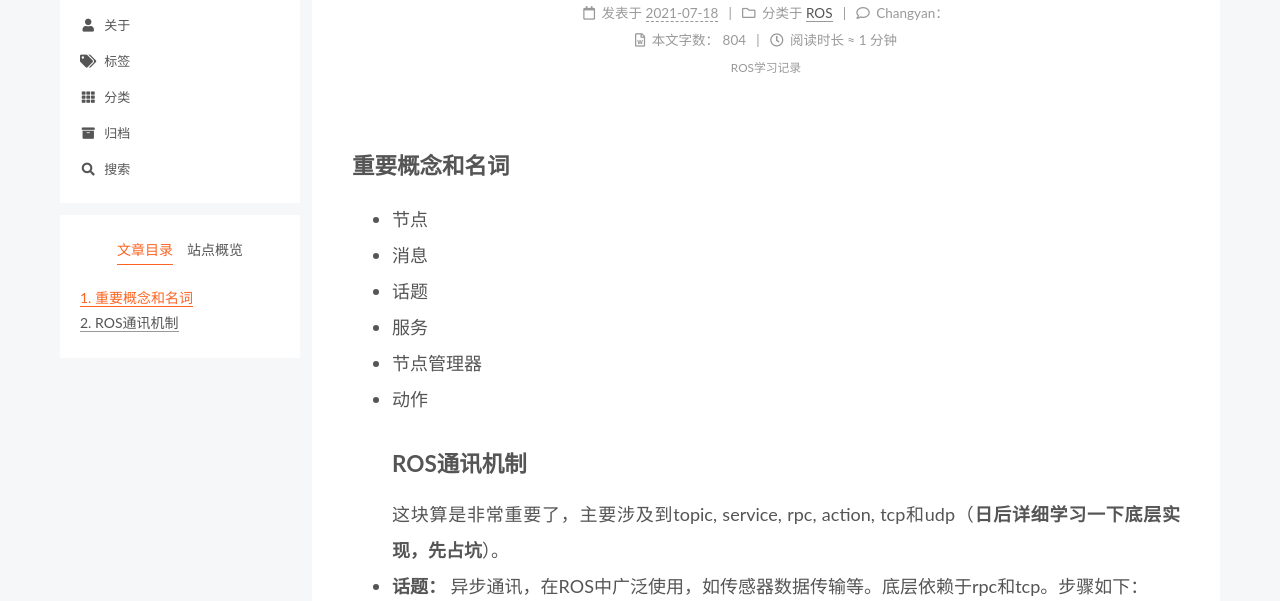
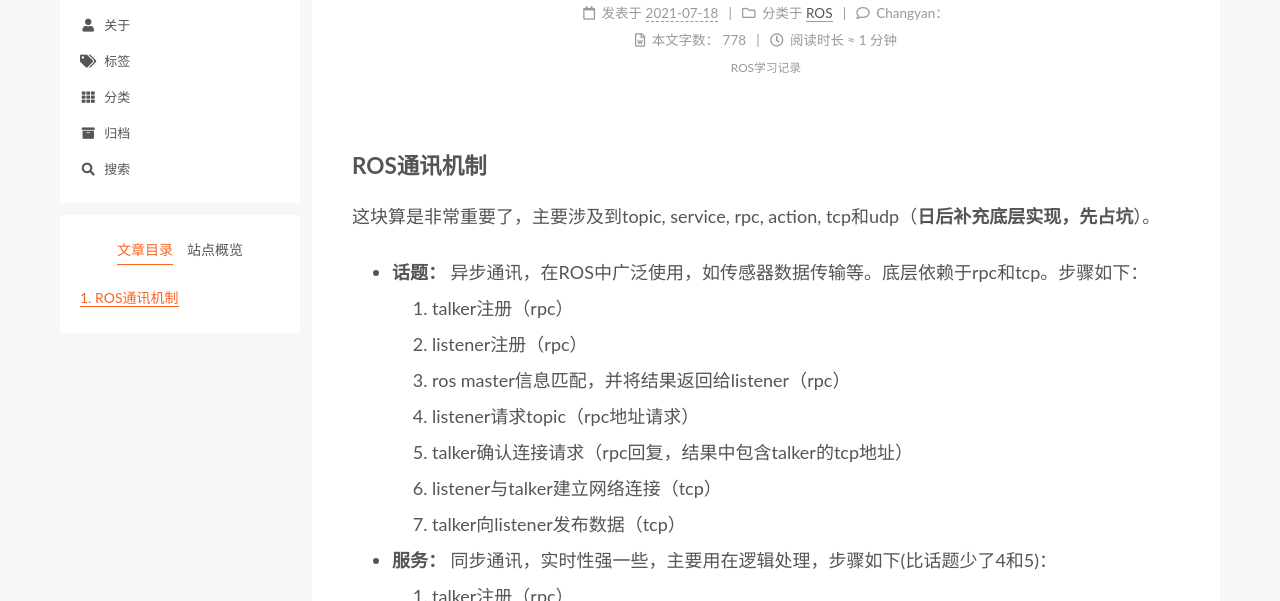
Before and after one commit to zhanghengsjtu/zhanghengsjtu.github.io, a plain HTML site: page 2021/07/18/ROS通讯/index.html in a window 1280 px wide. Shown: the part 127-728 px from the top of the page. Drawn offline with Linux system fonts and the light colour scheme.

Commit message:
Site updated: 2021-07-18 21:48:15

```diff
--- a/2021/07/18/ROS通讯/index.html
+++ b/2021/07/18/ROS通讯/index.html
@@ -28,7 +28,7 @@
 <meta property="og:description" content="ROS学习记录">
 <meta property="og:locale" content="zh_CN">
 <meta property="article:published_time" content="2021-07-18T08:43:45.000Z">
-<meta property="article:modified_time" content="2021-07-18T13:46:35.687Z">
+<meta property="article:modified_time" content="2021-07-18T13:48:05.956Z">
 <meta property="article:author" content="张恒">
 <meta property="article:tag" content="ROS">
 <meta name="twitter:card" content="summary">
@@ -219,7 +219,7 @@
               <span class="post-meta-item-text">发表于</span>
 
 
-              <time title="创建时间：2021-07-18 16:43:45 / 修改时间：21:46:35" itemprop="dateCreated datePublished" datetime="2021-07-18T16:43:45+08:00">2021-07-18</time>
+              <time title="创建时间：2021-07-18 16:43:45 / 修改时间：21:48:05" itemprop="dateCreated datePublished" datetime="2021-07-18T16:43:45+08:00">2021-07-18</time>
             </span>
             <span class="post-meta-item">
               <span class="post-meta-item-icon">
@@ -253,7 +253,7 @@
                 <i class="far fa-file-word"></i>
               </span>
                 <span class="post-meta-item-text">本文字数：</span>
-              <span>804</span>
+              <span>778</span>
             </span>
             <span class="post-meta-item" title="阅读时长">
               <span class="post-meta-item-icon">
@@ -273,13 +273,8 @@
     <div class="post-body" itemprop="articleBody">
 
 
-        <h3 id="重要概念和名词"><a href="#重要概念和名词" class="headerlink" title="重要概念和名词"></a>重要概念和名词</h3><ul>
-<li>节点</li>
-<li>消息</li>
-<li>话题</li>
-<li>服务</li>
-<li>节点管理器</li>
-<li>动作<h3 id="ROS通讯机制"><a href="#ROS通讯机制" class="headerlink" title="ROS通讯机制"></a>ROS通讯机制</h3>这块算是非常重要了，主要涉及到topic, service, rpc, action, tcp和udp（<strong>日后详细学习一下底层实现，先占坑</strong>）。</li>
+        <h3 id="ROS通讯机制"><a href="#ROS通讯机制" class="headerlink" title="ROS通讯机制"></a>ROS通讯机制</h3><p>这块算是非常重要了，主要涉及到topic, service, rpc, action, tcp和udp（<strong>日后补充底层实现，先占坑</strong>）。</p>
+<ul>
 <li><strong>话题：</strong> 异步通讯，在ROS中广泛使用，如传感器数据传输等。底层依赖于rpc和tcp。步骤如下：<ol>
 <li>talker注册（rpc）</li>
 <li>listener注册（rpc）</li>
@@ -410,7 +405,7 @@
 
       <!--noindex-->
       <div class="post-toc-wrap sidebar-panel">
-          <div class="post-toc motion-element"><ol class="nav"><li class="nav-item nav-level-3"><a class="nav-link" href="#%E9%87%8D%E8%A6%81%E6%A6%82%E5%BF%B5%E5%92%8C%E5%90%8D%E8%AF%8D"><span class="nav-number">1.</span> <span class="nav-text">重要概念和名词</span></a></li><li class="nav-item nav-level-3"><a class="nav-link" href="#ROS%E9%80%9A%E8%AE%AF%E6%9C%BA%E5%88%B6"><span class="nav-number">2.</span> <span class="nav-text">ROS通讯机制</span></a></li></ol></div>
+          <div class="post-toc motion-element"><ol class="nav"><li class="nav-item nav-level-3"><a class="nav-link" href="#ROS%E9%80%9A%E8%AE%AF%E6%9C%BA%E5%88%B6"><span class="nav-number">1.</span> <span class="nav-text">ROS通讯机制</span></a></li></ol></div>
       </div>
       <!--/noindex-->
 
--- a/atom.xml
+++ b/atom.xml
@@ -63,9 +63,9 @@
     <link href="http://zhanghengsjtu.github.io/2021/07/18/ROS%E9%80%9A%E8%AE%AF/"/>
     <id>http://zhanghengsjtu.github.io/2021/07/18/ROS%E9%80%9A%E8%AE%AF/</id>
     <published>2021-07-18T08:43:45.000Z</published>
-    <updated>2021-07-18T13:46:35.687Z</updated>
+    <updated>2021-07-18T13:48:05.956Z</updated>
 
-    <content type="html"><![CDATA[<h3 id="重要概念和名词"><a href="#重要概念和名词" class="headerlink" title="重要概念和名词"></a>重要概念和名词</h3><ul><li>节点</li><li>消息</li><li>话题</li><li>服务</li><li>节点管理器</li><li>动作<h3 id="ROS通讯机制"><a href="#ROS通讯机制" class="headerlink" title="ROS通讯机制"></a>ROS通讯机制</h3>这块算是非常重要了，主要涉及到topic, service, rpc, action, tcp和udp（<strong>日后详细学习一下底层实现，先占坑</strong>）。</li><li><strong>话题：</strong> 异步通讯，在ROS中广泛使用，如传感器数据传输等。底层依赖于rpc和tcp。步骤如下：<ol><li>talker注册（rpc）</li><li>listener注册（rpc）</li><li>ros master信息匹配，并将结果返回给listener（rpc）</li><li>listener请求topic（rpc地址请求）</li><li>talker确认连接请求（rpc回复，结果中包含talker的tcp地址）</li><li>listener与talker建立网络连接（tcp）</li><li>talker向listener发布数据（tcp）</li></ol></li><li><strong>服务：</strong> 同步通讯，实时性强一些，主要用在逻辑处理，步骤如下(比话题少了4和5)：<ol><li>talker注册（rpc）</li><li>listener注册（rpc）</li><li>ros master信息匹配，并将结果返回给listener（rpc）</li><li>listener与talker建立网络连接（tcp）</li><li>talker向listener发布数据（tcp）</li></ol></li><li><strong>参数管理机制：</strong> 可以理解成ROS中的全局变量，只需要rpc通讯，不用tcp，操作如下：<ol><li>talker设置参数</li><li>listener查询参数</li><li>master将查询结果返回给listener</li></ol></li><li><strong>动作：</strong> 带有响应机制的服务。相比于服务的阻塞特性，动作可以在服务端任务执行的过程中，反馈给客户端任务执行的状态，便于客户端查看进度并根据反馈结果作出合理响应。</li><li><strong>优缺点和坑：</strong> 整体来讲，topic适合数据传输，service适合逻辑处理，动作用需要监视的场景，如实际机器人的轨迹执行。一般使用时都不会有问题，毕竟ROS还是一个很好的工具。但是如果数据量比较大，比如传感器的点云数据，通讯的延时一般就不能忽略。比如设定了loop是50ms，假如传感器数据100ms才更新一次，有可能loop里面的代码执行就会出问题。</li></ul>]]></content>
+    <content type="html"><![CDATA[<h3 id="ROS通讯机制"><a href="#ROS通讯机制" class="headerlink" title="ROS通讯机制"></a>ROS通讯机制</h3><p>这块算是非常重要了，主要涉及到topic, service, rpc, action, tcp和udp（<strong>日后补充底层实现，先占坑</strong>）。</p><ul><li><strong>话题：</strong> 异步通讯，在ROS中广泛使用，如传感器数据传输等。底层依赖于rpc和tcp。步骤如下：<ol><li>talker注册（rpc）</li><li>listener注册（rpc）</li><li>ros master信息匹配，并将结果返回给listener（rpc）</li><li>listener请求topic（rpc地址请求）</li><li>talker确认连接请求（rpc回复，结果中包含talker的tcp地址）</li><li>listener与talker建立网络连接（tcp）</li><li>talker向listener发布数据（tcp）</li></ol></li><li><strong>服务：</strong> 同步通讯，实时性强一些，主要用在逻辑处理，步骤如下(比话题少了4和5)：<ol><li>talker注册（rpc）</li><li>listener注册（rpc）</li><li>ros master信息匹配，并将结果返回给listener（rpc）</li><li>listener与talker建立网络连接（tcp）</li><li>talker向listener发布数据（tcp）</li></ol></li><li><strong>参数管理机制：</strong> 可以理解成ROS中的全局变量，只需要rpc通讯，不用tcp，操作如下：<ol><li>talker设置参数</li><li>listener查询参数</li><li>master将查询结果返回给listener</li></ol></li><li><strong>动作：</strong> 带有响应机制的服务。相比于服务的阻塞特性，动作可以在服务端任务执行的过程中，反馈给客户端任务执行的状态，便于客户端查看进度并根据反馈结果作出合理响应。</li><li><strong>优缺点和坑：</strong> 整体来讲，topic适合数据传输，service适合逻辑处理，动作用需要监视的场景，如实际机器人的轨迹执行。一般使用时都不会有问题，毕竟ROS还是一个很好的工具。但是如果数据量比较大，比如传感器的点云数据，通讯的延时一般就不能忽略。比如设定了loop是50ms，假如传感器数据100ms才更新一次，有可能loop里面的代码执行就会出问题。</li></ul>]]></content>
 
 
     <summary type="html">ROS学习记录</summary>
```
Also changed, not shown: index.html (+2 -2 lines), search.xml (+2 -7 lines).
